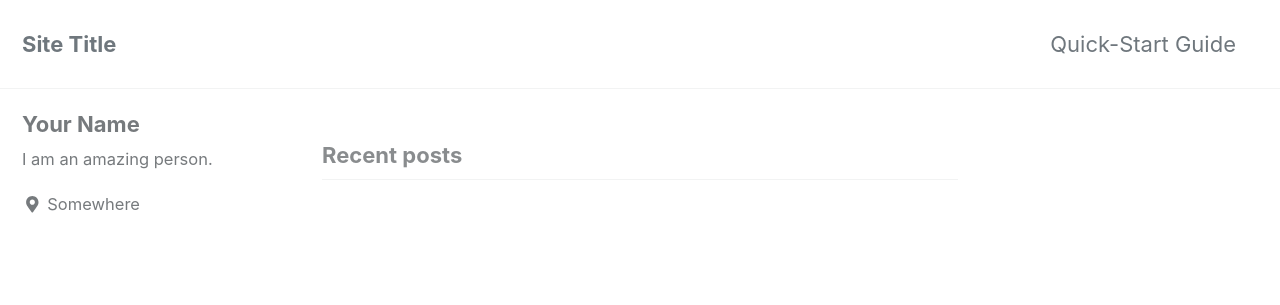
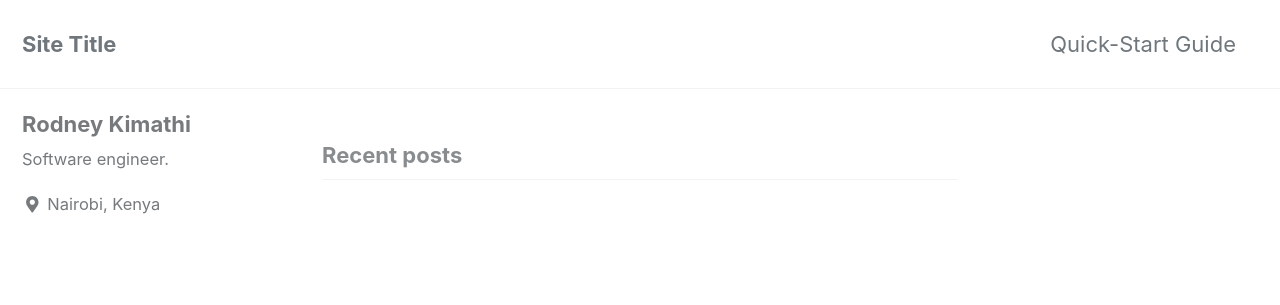
Before and after one commit to rkimathi/rkimathi.github.io, a Jekyll site: the page built from index.html, in a window 1280 px wide. Shown: the top 305 px of the page. Built offline with Jekyll 4.4.1, drawn with Linux system fonts in a browser that asks for light colours; cached includes are drawn as plain includes; nearby versions of some CDN libraries; the list of posts is cut into pages by our own code.

Commit message:
Update site author details

```diff
--- a/_config.yml
+++ b/_config.yml
@@ -106,10 +106,10 @@ analytics:
 
 # Site Author
 author:
-  name             : "Your Name"
+  name             : "Rodney Kimathi"
   avatar           : # path of avatar image, e.g. "/assets/images/bio-photo.jpg"
-  bio              : "I am an amazing person."
-  location         : "Somewhere"
+  bio              : "Software engineer."
+  location         : "Nairobi, Kenya"
   email            :
   links:
     - label: "Email"
```
